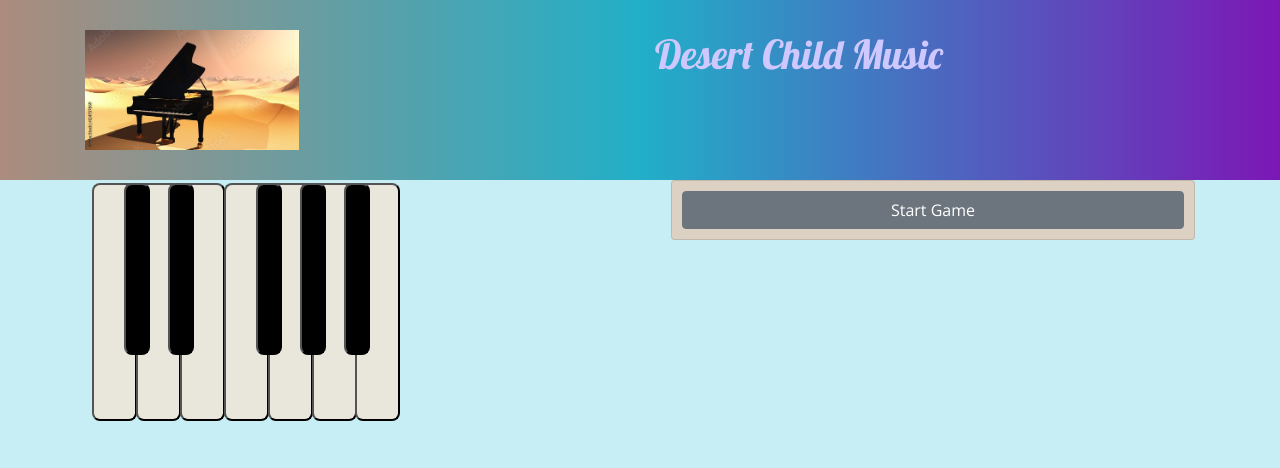
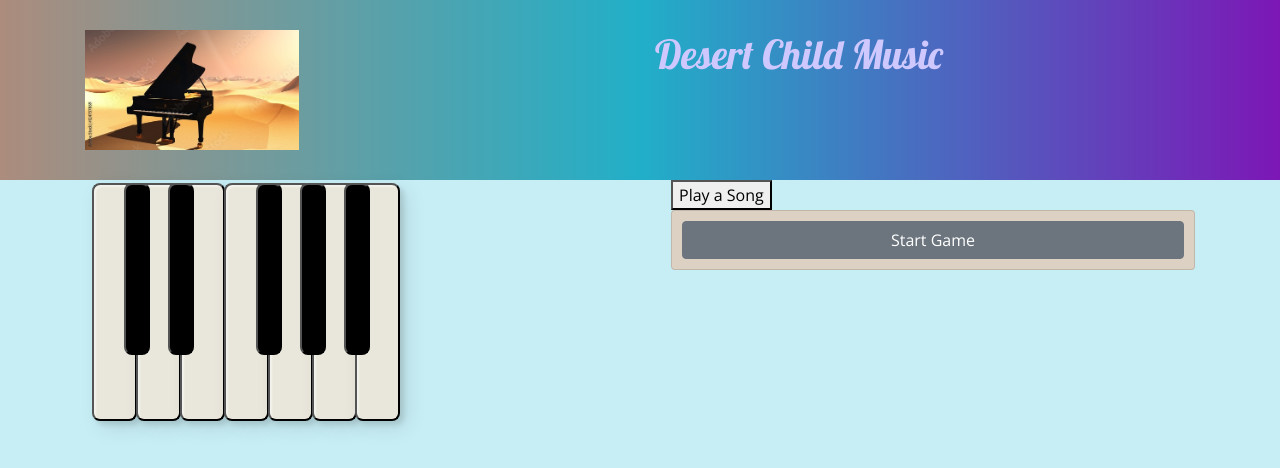
Before and after one commit to Sheilabob/DCMgame, a React (Create React App) app: page / in a window 1280 px wide. Shown: the top 468 px of the page. Built offline with nearby package versions, Linux system fonts and the light colour scheme.

Commit message:
flashcard game working started song

```diff
--- a/src/App.css
+++ b/src/App.css
@@ -76,6 +76,25 @@ h2 {
   z-index: 50;
   background-color: rgb(233, 231, 219);
   margin-top: -5px;
+  box-shadow: inset 2px 2px 2px 0px rgba(255, 255, 255, 0.5),
+    7px 7px 20px 0px rgba(0, 0, 0, 0.1), 4px 4px 5px 0px rgba(0, 0, 0, 0.1);
+}
+
+.whiteNoteClicked {
+  font-weight: bold;
+  position: absolute;
+  color: black;
+  border-radius: 8px;
+  height: 238px;
+  width: 45px;
+  text-align: right;
+  z-index: 50;
+  background-color: rgb(223, 221, 235);
+  margin-top: -5px;
+  box-shadow: 4px 4px 6px 0 rgba(255, 255, 255, 0.5),
+    -4px -4px 6px 0 rgba(116, 125, 136, 0.5),
+    inset -4px -4px 6px 0 rgba(255, 255, 255, 0.2),
+    inset 4px 4px 6px 0 rgba(0, 0, 0, 0.4);
 }
 
 .blackNote {
@@ -109,31 +128,31 @@ h2 {
   margin-left: 251px;
 }
 
-.cNote {
+#cNote {
   margin-left: -1px;
 }
 
-.dNote {
+#dNote {
   margin-left: 43px;
 }
 
-.eNote {
+#eNote {
   margin-left: 87px;
 }
 
-.fNote {
+#fNote {
   margin-left: 131px;
 }
 
-.gNote {
+#gNote {
   margin-left: 175px;
 }
 
-.aNote {
+#aNote {
   margin-left: 219px;
 }
 
-.bNote {
+#bNote {
   margin-left: 262px;
 }
 
--- a/src/components/keyboardComponent.js
+++ b/src/components/keyboardComponent.js
@@ -16,21 +16,60 @@ class Keyboard extends Component {
         super(props);
         this.state = {
             noteCards: NOTECARDS,
+            buttons: NOTECARDS.map(card => card.button),
             currentCard: null,
             checkedCard: null,
             randomNumber: Math.floor(Math.random() * (NOTECARDS.length)),
-            gameCards: []
+            gameCards: [],
+            startTheGame: true,
+            counter: 0,
+            score: 1,
         };
     }
 
     renderStartGameButton(check) {
-        if (check.length == 0) {
+        if (check.length == 0 && this.state.startTheGame == true) {
             return(
                 <Card>
                         <Button onClick={() => this.onGameStart(this.state.noteCards[this.state.randomNumber])}>Start Game</Button>
                     </Card>
             )
         }
+    }
+
+    renderRestartGameButton(check) {
+        if (check.length == 0 && this.state.checkedCard == "/assets/images/hooray.jpeg") {
+            return(
+                <Card>
+                    <CardImg className="responseCard" src="assets/images/gameOver.jpeg" />
+                    <h1>Score: {this.state.score}/7</h1>
+                    <h2>Wrong answers: {this.state.counter}</h2>
+                        <Button onClick={() => this.onGameStart(this.state.noteCards[this.state.randomNumber])}>Restart Game</Button>
+                    </Card>
+            )
+        }
+    }
+
+    playASong() {
+        let start = 0;
+        playNote("G");
+        setTimeout(function(){ playNote("E"); }, start += 1000);
+        setTimeout(function(){ playNote("G"); }, start += 500);
+        setTimeout(function(){ playNote("E"); }, start += 1000);
+        setTimeout(function(){ playNote("D"); }, start += 500);
+        setTimeout(function(){ playNote("C"); }, start += 500);
+        setTimeout(function(){ playNote("D"); }, start += 500);
+        setTimeout(function(){ playNote("E"); }, start += 500);
+        setTimeout(function(){ playNote("C"); }, start += 1000);
+        setTimeout(function(){ playNote("G"); }, start += 500);
+        setTimeout(function(){ playNote("E"); }, start += 1000);
+        setTimeout(function(){ playNote("G"); }, start += 500);
+        setTimeout(function(){ playNote("E"); }, start += 1000);
+        setTimeout(function(){ playNote("D"); }, start += 500);
+        setTimeout(function(){ playNote("E"); }, start += 500);
+        setTimeout(function(){ playNote("D"); }, start += 500);
+        setTimeout(function(){ playNote("C"); }, start += 500);
+
     }
 
     renderNextCardButton(check) {
@@ -49,6 +88,11 @@ class Keyboard extends Component {
         this.setState({currentCard: notecard});
         this.setState({checkedCard: null});
         this.setState({ randomNumber: Math.floor(Math.random() * (this.state.gameCards.length)) });
+        this.setState({startTheGame: false});
+        this.setState({buttons: this.state.noteCards.map(card => card.button)});
+        this.setState({counter: 0});
+        this.setState({ score: 1});
+
     }
 
     nextCard(notecard) {
@@ -57,30 +101,42 @@ class Keyboard extends Component {
         this.setState({checkedCard: null});
         this.setState({gameCards: this.state.gameCards.filter(note => this.state.gameCards.indexOf(note) !== this.state.randomNumber)});
         this.setState({ randomNumber: Math.floor(Math.random() * (this.state.gameCards.length-1)) });
+        this.setState({buttons: this.state.noteCards.map(card => card.button)})
+        this.setState({score: this.state.score + 1});
+        console.log(this.state.buttons)
 
 
     }
 
     checkTheCard(notecard, x) {
-       if (notecard.name === x) {
+       if (notecard && this.state.checkedCard !== "/assets/images/hooray.jpeg") {if (notecard.name === x) {
             this.setState({checkedCard: "/assets/images/hooray.jpeg"});
         } else {
             this.setState({checkedCard: "/assets/images/tryagain.jpeg"});
-        };
-        console.log(notecard);
-        console.log(this.state.gameCards);
+            this.setState({counter: this.state.counter + 1});
+        };}
     }
 
+    changeTheNote(notecard, x, i) {
+        if (notecard) {
+            if (notecard.name === x) {
+        if (this.state.buttons[i] === true) {
+        this.setState({buttons: [...this.state.buttons.slice(0, i), false, ...this.state.buttons.slice(i+1)]});
+        }
+    }
+    }
+}
+
     renderResponse(checkedcard) {
-        if (checkedcard && this.state.gameCards.length === 0) {
-            return (
-                <Card>
-                    <CardImg className="responseCard" src={checkedcard} />
-                    <CardImg className="responseCard" src="assets/images/gameOver.jpeg" />
-                </Card>
+        // if (checkedcard && this.state.gameCards.length === 0) {
+        //     return (
+        //         <Card>
+        //             <CardImg className="responseCard" src={checkedcard} />
+        //             <CardImg className="responseCard" src="assets/images/gameOver.jpeg" />
+        //         </Card>
 
-            )
-        }
+        //     )
+        // }
 
         if (checkedcard) {
             return(
@@ -118,13 +174,13 @@ class Keyboard extends Component {
                             <button className="blackNote gSharp" id="gSharpNote" onClick={() => {playNote("gSharp")}}></button>
                             <button className="blackNote aSharp" id="aSharpNote" onClick={() => {playNote("aSharp")}}></button>
 
-                            <button className="whiteNote cNote" id = "cNote" onClick={() => {playNote("C"); this.checkTheCard(this.state.currentCard, "C")}} ></button>
-                            <button className="whiteNote dNote" id = "dNote" onClick={() => {playNote("D"); this.checkTheCard(this.state.currentCard, "D")}} ></button>
-                            <button className="whiteNote eNote" id = "eNote" onClick={() => {playNote("E"); this.checkTheCard(this.state.currentCard, "E")}} ></button>
-                            <button className="whiteNote fNote" id = "fNote" onClick={() => {playNote("F"); this.checkTheCard(this.state.currentCard, "F")}} ></button>
-                            <button className="whiteNote gNote" id = "gNote" onClick={() => {playNote("G"); this.checkTheCard(this.state.currentCard, "G")}} ></button>
-                            <button className="whiteNote aNote" id = "aNote" onClick={() => {playNote("A"); this.checkTheCard(this.state.currentCard, "A")}} ></button>
-                            <button className="whiteNote bNote" id = "bNote" onClick={() => {playNote("B"); this.checkTheCard(this.state.currentCard, "B")}} ></button>
+                            <button className={this.state.buttons[0] === true ? "whiteNote": "whiteNoteClicked"} id = "cNote" onClick={() => {playNote("C"); this.checkTheCard(this.state.currentCard, "C"); this.changeTheNote(this.state.currentCard, "C", 0);}} ></button>
+                            <button className={this.state.buttons[1] === true ? "whiteNote": "whiteNoteClicked"} id = "dNote" onClick={() => {playNote("D"); this.checkTheCard(this.state.currentCard, "D"); this.changeTheNote(this.state.currentCard, "D", 1);}} ></button>
+                            <button className={this.state.buttons[2] === true ? "whiteNote": "whiteNoteClicked"} id = "eNote" onClick={() => {playNote("E"); this.checkTheCard(this.state.currentCard, "E"); this.changeTheNote(this.state.currentCard, "E", 2);}} ></button>
+                            <button className={this.state.buttons[3] === true ? "whiteNote": "whiteNoteClicked"} id = "fNote" onClick={() => {playNote("F"); this.checkTheCard(this.state.currentCard, "F"); this.changeTheNote(this.state.currentCard, "F", 3);}} ></button>
+                            <button className={this.state.buttons[4] === true ? "whiteNote": "whiteNoteClicked"} id = "gNote" onClick={() => {playNote("G"); this.checkTheCard(this.state.currentCard, "G"); this.changeTheNote(this.state.currentCard, "G", 4);}} ></button>
+                            <button className={this.state.buttons[5] === true ? "whiteNote": "whiteNoteClicked"} id = "aNote" onClick={() => {playNote("A"); this.checkTheCard(this.state.currentCard, "A"); this.changeTheNote(this.state.currentCard, "A", 5);}} ></button>
+                            <button className={this.state.buttons[6] === true ? "whiteNote": "whiteNoteClicked"} id = "bNote" onClick={() => {playNote("B"); this.checkTheCard(this.state.currentCard, "B"); this.changeTheNote(this.state.currentCard, "B", 6);}} ></button>
                             {/* <img src="assets/images/largeRoom.jpeg" className="keyboardSpaceHolder" /> */}
                         </div>
                     </div>
@@ -132,8 +188,10 @@ class Keyboard extends Component {
 
                     </div>
                     <div className="col">
+                        <button onClick={this.playASong}>Play a Song</button>
 
                     {this.renderStartGameButton(this.state.gameCards)}
+                    {this.renderRestartGameButton(this.state.gameCards)}
                     {this.renderNextCardButton(this.state.gameCards)}
 
                     {this.renderCurrentCard(this.state.currentCard)}
--- a/src/shared/notecards.js
+++ b/src/shared/notecards.js
@@ -3,30 +3,37 @@ export const NOTECARDS = [
         id: 0,
         name: "C",
         image: "/assets/images/cCard.jpg",
+        button: true
     },
     {
         id: 1,
         name: "D",
         image: "/assets/images/dCard.jpg",
+        button: true
     },{
         id: 2,
         name: "E",
         image: "/assets/images/eCard.jpg",
+        button: true
     },{
         id: 3,
         name: "F",
         image: "/assets/images/fCard.jpg",
+        button: true
     },{
         id: 4,
         name: "G",
         image: "/assets/images/gCard.jpg",
+        button: true
     },{
         id: 5,
         name: "A",
         image: "/assets/images/aCard.jpg",
+        button: true
     },{
         id: 6,
         name: "B",
         image: "/assets/images/bCard.jpg",
+        button: true
     }
 ]
```
